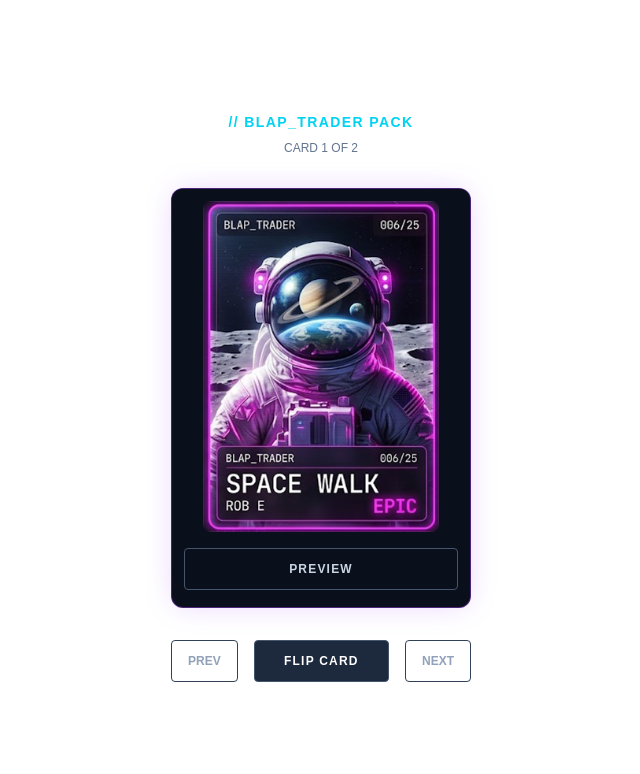
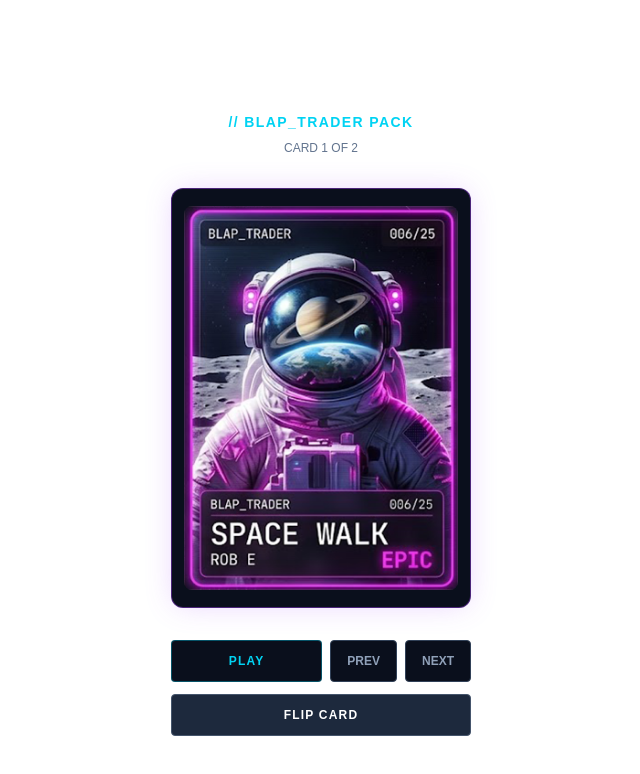
Before and after one commit to midlifegenius/blaptrader, a Next.js app: page / in a window 1280 px wide. Shown: the top 774 px of the page, without its empty margins (319-959 px from the left). Built offline with nearby package versions, Linux system fonts and the light colour scheme.

Commit message:
final update

```diff
--- a/app/page.tsx
+++ b/app/page.tsx
@@ -17,29 +17,26 @@ export default function Home() {
     if (audioRef.current) {
       audioRef.current.pause()
       audioRef.current.currentTime = 0
-      audioRef.current.src = ''
     }
 
     setIsPlaying(false)
   }
 
-  // Play the current card
-  const playPreview = (mp3: string) => {
-    // Kill previous audio completely
-    if (audioRef.current) {
-      audioRef.current.pause()
-      audioRef.current.currentTime = 0
-    }
+  const playPreview = () => {
+    if (!card.mp3) return
 
-    const audio = new Audio(mp3)
+    // If this card's audio isn't loaded yet, create it
+    if (!audioRef.current) {
+      const audio = new Audio(card.mp3)
 
       audioRef.current = audio
 
       audio.addEventListener('ended', () => {
         setIsPlaying(false)
       })
+    }
 
-    audio
+    audioRef.current
       .play()
       .then(() => {
         setIsPlaying(true)
@@ -50,63 +47,48 @@ export default function Home() {
       })
   }
 
-  // Preview / Stop button
-  const handlePreview = () => {
-    if (!card.mp3) return
-
-    if (isPlaying) {
-      stopPreview()
-      return
+  const pausePreview = () => {
+    if (audioRef.current) {
+      audioRef.current.pause()
     }
 
-    playPreview(card.mp3)
+    setIsPlaying(false)
+  }
+
+  const handlePlayPause = () => {
+    if (isPlaying) {
+      pausePreview()
+    } else {
+      playPreview()
+    }
   }
 
   // NEXT
   const handleNext = () => {
-    // Stop old card
-    if (audioRef.current) {
-      audioRef.current.pause()
-      audioRef.current.currentTime = 0
-    }
+    // Navigation NEVER starts audio
+    stopPreview()
 
+    const nextIndex = (currentIndex + 1) % cardsData.length
+
+    setCurrentIndex(nextIndex)
     setIsFlipped(false)
 
-    const nextIndex = (currentIndex + 1) % cardsData.length
-    setCurrentIndex(nextIndex)
-
-    // Automatically play the new card
-    const nextCard = cardsData[nextIndex]
-
-    if (nextCard.mp3) {
-      playPreview(nextCard.mp3)
-    } else {
-      setIsPlaying(false)
-    }
+    // Make sure next card starts with a fresh audio player
+    audioRef.current = null
   }
 
   // PREVIOUS
   const handlePrev = () => {
-    // Stop old card
-    if (audioRef.current) {
-      audioRef.current.pause()
-      audioRef.current.currentTime = 0
-    }
-
-    setIsFlipped(false)
+    // Navigation NEVER starts audio
+    stopPreview()
 
     const prevIndex = (currentIndex - 1 + cardsData.length) % cardsData.length
 
     setCurrentIndex(prevIndex)
+    setIsFlipped(false)
 
-    // Automatically play the new card
-    const prevCard = cardsData[prevIndex]
-
-    if (prevCard.mp3) {
-      playPreview(prevCard.mp3)
-    } else {
-      setIsPlaying(false)
-    }
+    // Make sure previous card starts with a fresh audio player
+    audioRef.current = null
   }
 
   // Cleanup audio if component is removed
@@ -136,6 +118,7 @@ export default function Home() {
       {/* CARD */}
 
       <div className='relative w-[300px] h-[420px] [perspective:1000px]'>
+        {/* ROTATING CARD */}
         <div
           className={`relative w-full h-full transition-transform duration-700 [transform-style:preserve-3d] ${
             isFlipped ? '[transform:rotateY(180deg)]' : ''
@@ -144,30 +127,12 @@ export default function Home() {
           {/* ================= FRONT ================= */}
 
           <div className='absolute inset-0 w-full h-full [backface-visibility:hidden]'>
-            <div className='w-full h-full rounded-xl overflow-hidden border border-purple-500/40 bg-[#0a0f1c] shadow-[0_0_30px_-5px_rgba(168,85,247,0.3)] flex flex-col'>
-              {/* ARTWORK AREA */}
-              <div className='h-[355px] shrink-0 p-3 flex items-center justify-center bg-[#0a0f1c]'>
+            <div className='w-full h-full rounded-xl overflow-hidden border border-purple-500/40 bg-[#0a0f1c] shadow-[0_0_30px_-5px_rgba(168,85,247,0.3)] flex items-center justify-center p-3'>
               <img
                 src={card.image}
                 alt={card.title}
                 className='max-w-full max-h-full object-contain rounded-lg'
               />
-              </div>
-
-              {/* PREVIEW BUTTON */}
-              <div className='px-3 pb-3 pt-1'>
-                <button
-                  onClick={handlePreview}
-                  disabled={!card.mp3}
-                  className={`w-full rounded border py-3 text-xs font-bold tracking-widest transition-colors ${
-                    isPlaying
-                      ? 'border-cyan-400 text-cyan-400 hover:bg-cyan-400/10'
-                      : 'border-slate-600 text-slate-300 hover:bg-slate-800'
-                  }`}
-                >
-                  {isPlaying ? 'STOP' : 'PREVIEW'}
-                </button>
-              </div>
             </div>
           </div>
 
@@ -176,16 +141,19 @@ export default function Home() {
           <div className='absolute inset-0 w-full h-full [backface-visibility:hidden] [transform:rotateY(180deg)]'>
             <div className='relative w-full h-full rounded-xl overflow-hidden border border-fuchsia-500/30 bg-[#080b14] shadow-xl'>
               {/* BACKGROUND ARTWORK */}
+
               <img
                 src={card.image}
                 alt=''
-                className='absolute inset-0 w-full h-full object-cover opacity-[.8]  scale-200'
+                className='absolute inset-0 w-full h-full object-cover opacity-[.8] scale-200'
               />
 
               {/* DARK OVERLAY */}
+
               <div className='absolute inset-0 bg-[#080b14]/80' />
 
               {/* CONTENT */}
+
               <div className='relative z-10 w-full h-full px-5 py-4 flex flex-col'>
                 {/* TOP IDENTIFICATION */}
 
@@ -226,6 +194,7 @@ export default function Home() {
                     <p className='text-[8px] text-slate-500 tracking-widest'>
                       BPM
                     </p>
+
                     <p className='text-sm font-bold text-white mt-1'>
                       {card.bpm}
                     </p>
@@ -235,6 +204,7 @@ export default function Home() {
                     <p className='text-[8px] text-slate-500 tracking-widest'>
                       KEY
                     </p>
+
                     <p className='text-sm font-bold text-white mt-1'>
                       {card.key}
                     </p>
@@ -244,6 +214,7 @@ export default function Home() {
                     <p className='text-[8px] text-slate-500 tracking-widest'>
                       LENGTH
                     </p>
+
                     <p className='text-sm font-bold text-white mt-1'>
                       {card.duration}
                     </p>
@@ -253,8 +224,6 @@ export default function Home() {
                 {/* STATS */}
 
                 <div className='pt-4 flex flex-col gap-3'>
-                  <p className='text-[9px] text-slate-500 tracking-widest mb-1'></p>
-
                   {/* ENERGY */}
 
                   <div>
@@ -351,28 +320,42 @@ export default function Home() {
         </div>
       </div>
 
-      {/* NAVIGATION */}
+      {/* MUSIC + NAVIGATION */}
 
-      <div className='flex items-center gap-4 w-full max-w-[300px]'>
+      <div className='w-full max-w-[300px] flex flex-col gap-3'>
+        {/* AUDIO CONTROLS */}
+
+        <div className='flex items-center gap-2'>
+          <button
+            onClick={handlePlayPause}
+            disabled={!card.mp3}
+            className='flex-1 px-4 py-3 rounded border border-cyan-500/40 bg-[#0a0f1c] text-cyan-400 text-xs font-bold tracking-widest hover:bg-cyan-400/10 transition-colors disabled:opacity-40'
+          >
+            {isPlaying ? 'PAUSE' : 'PLAY'}
+          </button>
+
           <button
             onClick={handlePrev}
-          className='px-4 py-3 rounded border border-slate-700 text-xs font-bold hover:bg-slate-800 transition-colors text-slate-400'
+            className='px-4 py-3 rounded border border-slate-700 bg-[#0a0f1c] text-slate-400 text-xs font-bold hover:bg-slate-800 transition-colors'
           >
             PREV
           </button>
 
           <button
+            onClick={handleNext}
+            className='px-4 py-3 rounded border border-slate-700 bg-[#0a0f1c] text-slate-400 text-xs font-bold hover:bg-slate-800 transition-colors'
+          >
+            NEXT
+          </button>
+        </div>
+
+        {/* FLIP */}
+
+        <button
           onClick={() => setIsFlipped(!isFlipped)}
-          className='flex-1 px-4 py-3 rounded bg-slate-800 border border-slate-600 text-xs font-bold hover:bg-slate-700 transition-colors tracking-widest text-white'
+          className='w-full px-4 py-3 rounded bg-slate-800 border border-slate-600 text-xs font-bold hover:bg-slate-700 transition-colors tracking-widest text-white'
         >
           {isFlipped ? 'SHOW ARTWORK' : 'FLIP CARD'}
-        </button>
-
-        <button
-          onClick={handleNext}
-          className='px-4 py-3 rounded border border-slate-700 text-xs font-bold hover:bg-slate-800 transition-colors text-slate-400'
-        >
-          NEXT
         </button>
       </div>
     </main>
```
Lines whose indentation alone changed are shown as unchanged.
